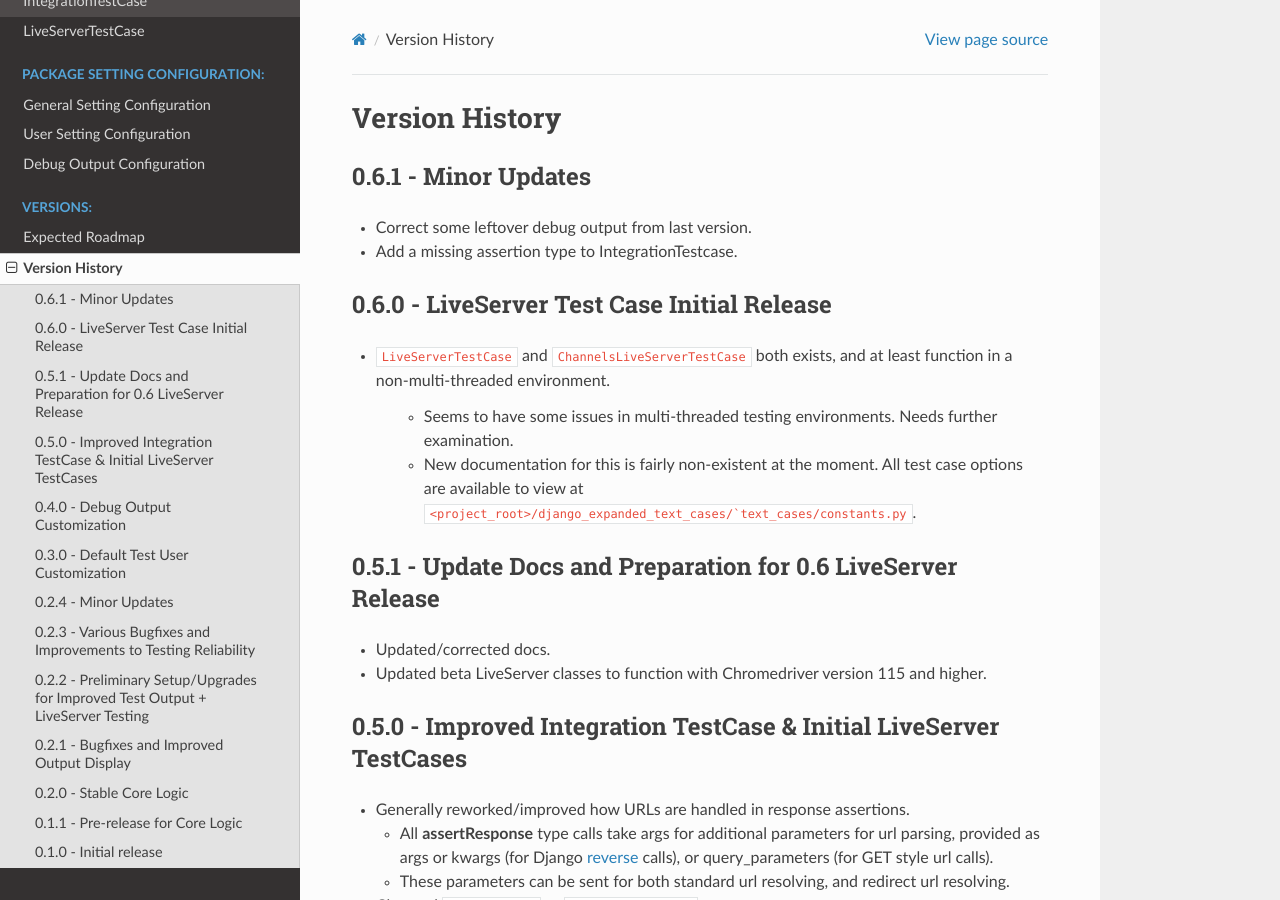
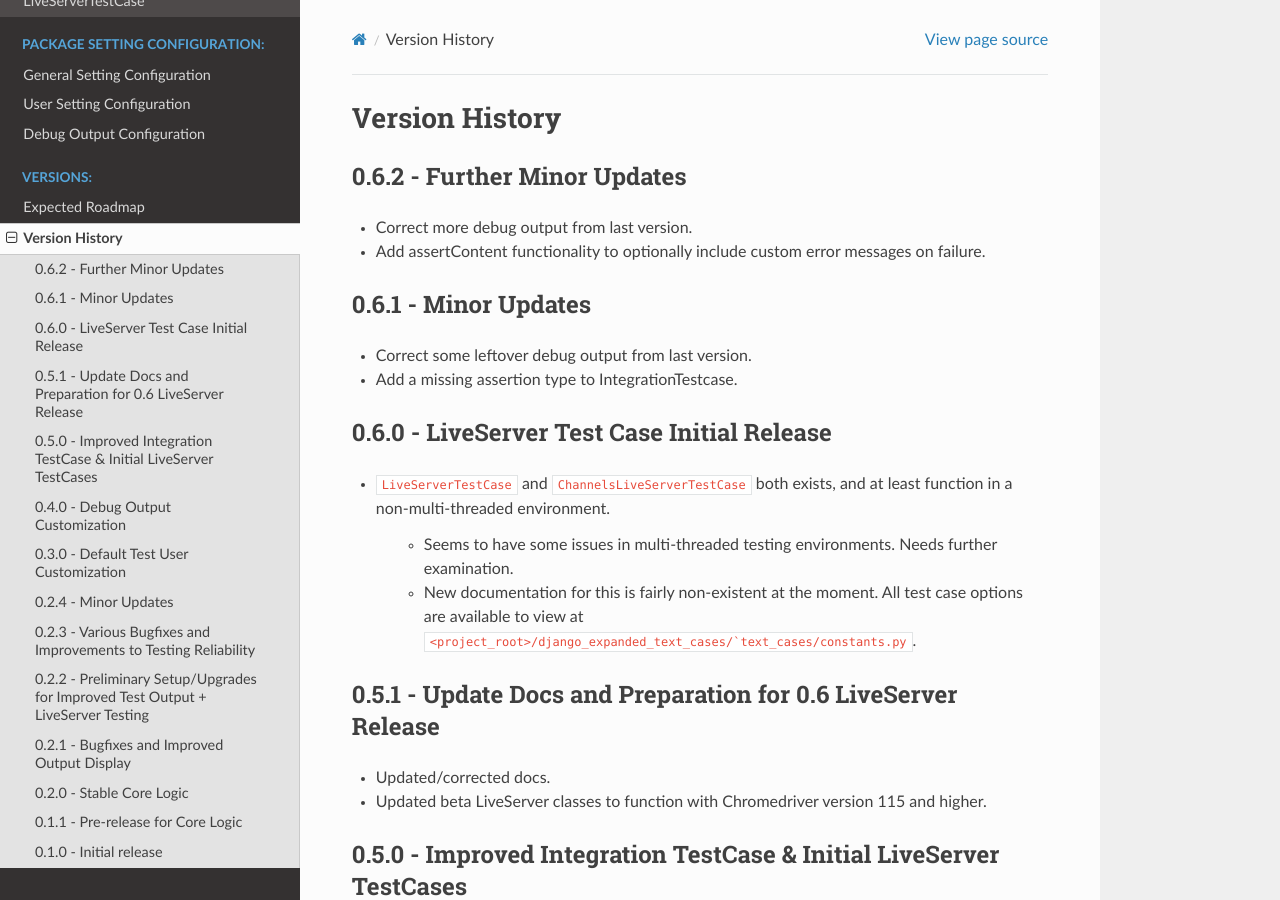
Before and after one commit to brodriguez8774/django-expanded-test-cases, a Sphinx documentation site: the page built from docs/source/version_history.rst, in a window 1280 px wide and 900 px high. Built offline with Sphinx 7.4.7 and the Read the Docs theme 2.0.0, drawn with Linux system fonts in a browser that asks for light colours.

Commit message:
Update project version

```diff
--- a/docs/source/conf.py
+++ b/docs/source/conf.py
@@ -25,7 +25,7 @@ copyright = '2022, Brandon Rodriguez'
 author = 'Brandon Rodriguez'
 
 # The full version, including alpha/beta/rc tags
-release = '0.6.1'
+release = '0.6.2'
 
 
 # -- General configuration ---------------------------------------------------
--- a/docs/source/version_history.rst
+++ b/docs/source/version_history.rst
@@ -1,5 +1,11 @@
 Version History
 ***************
+
+
+0.6.2 - Further Minor Updates
+=============================
+* Correct more debug output from last version.
+* Add assertContent functionality to optionally include custom error messages on failure.
 
 
 0.6.1 - Minor Updates
--- a/pyproject.toml
+++ b/pyproject.toml
@@ -4,7 +4,7 @@ build-backend = 'setuptools.build_meta:__legacy__'
 
 [project]
 name = "django-expanded-test-cases"
-version = "0.6.1"
+version = "0.6.2"
 description = "Expands the existing Django TestCase class with extra functionality."
 readme = "readme.md"
 authors = [
--- a/setup.cfg
+++ b/setup.cfg
@@ -1,6 +1,6 @@
 [metadata]
 name = django-expanded-test-cases
-version = 0.6.1
+version = 0.6.2
 description = Expands the existing Django TestCase class with extra functionality.
 long_description = file: readme.md
 url = https://github.com/brodriguez8774/django-expanded-test-cases
```
